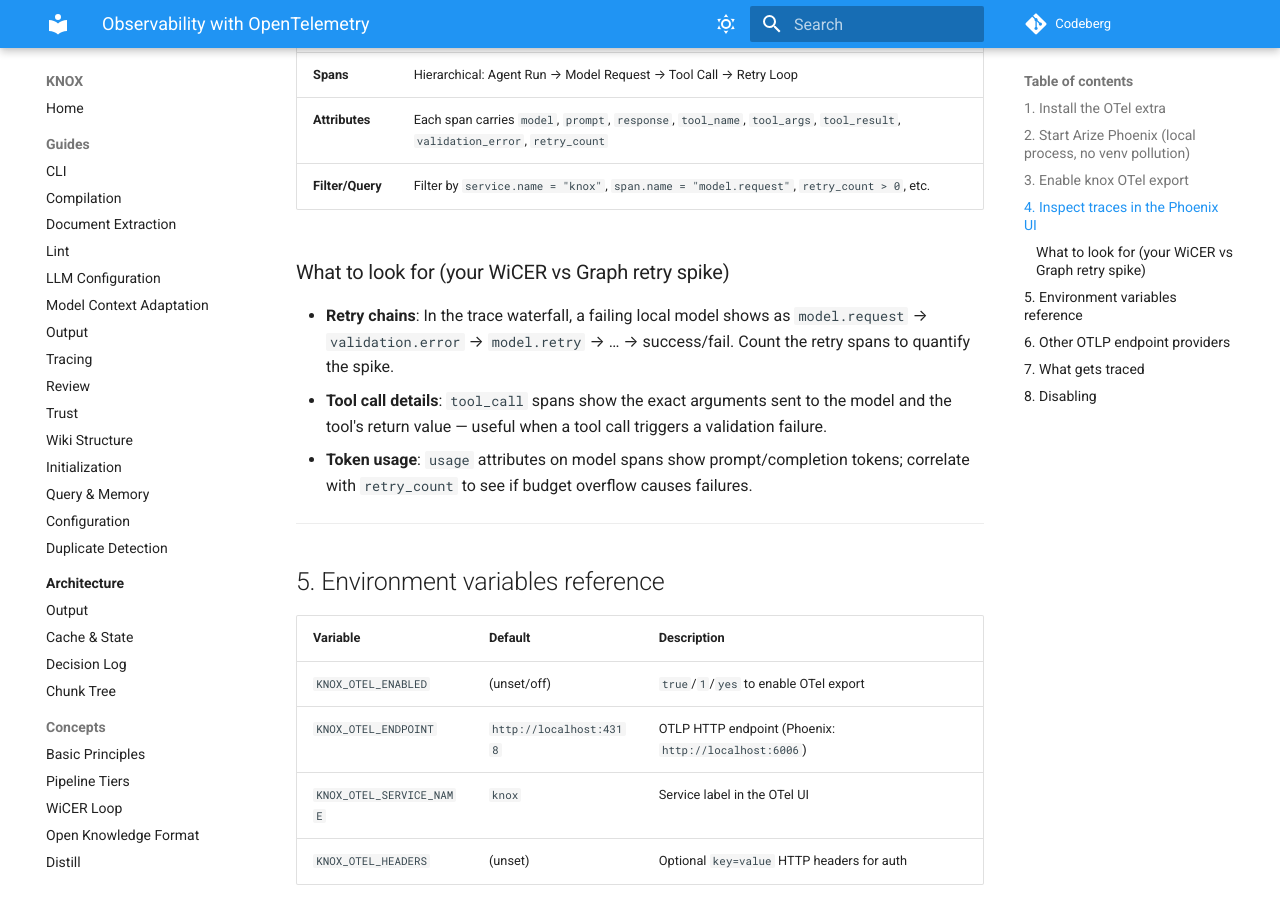
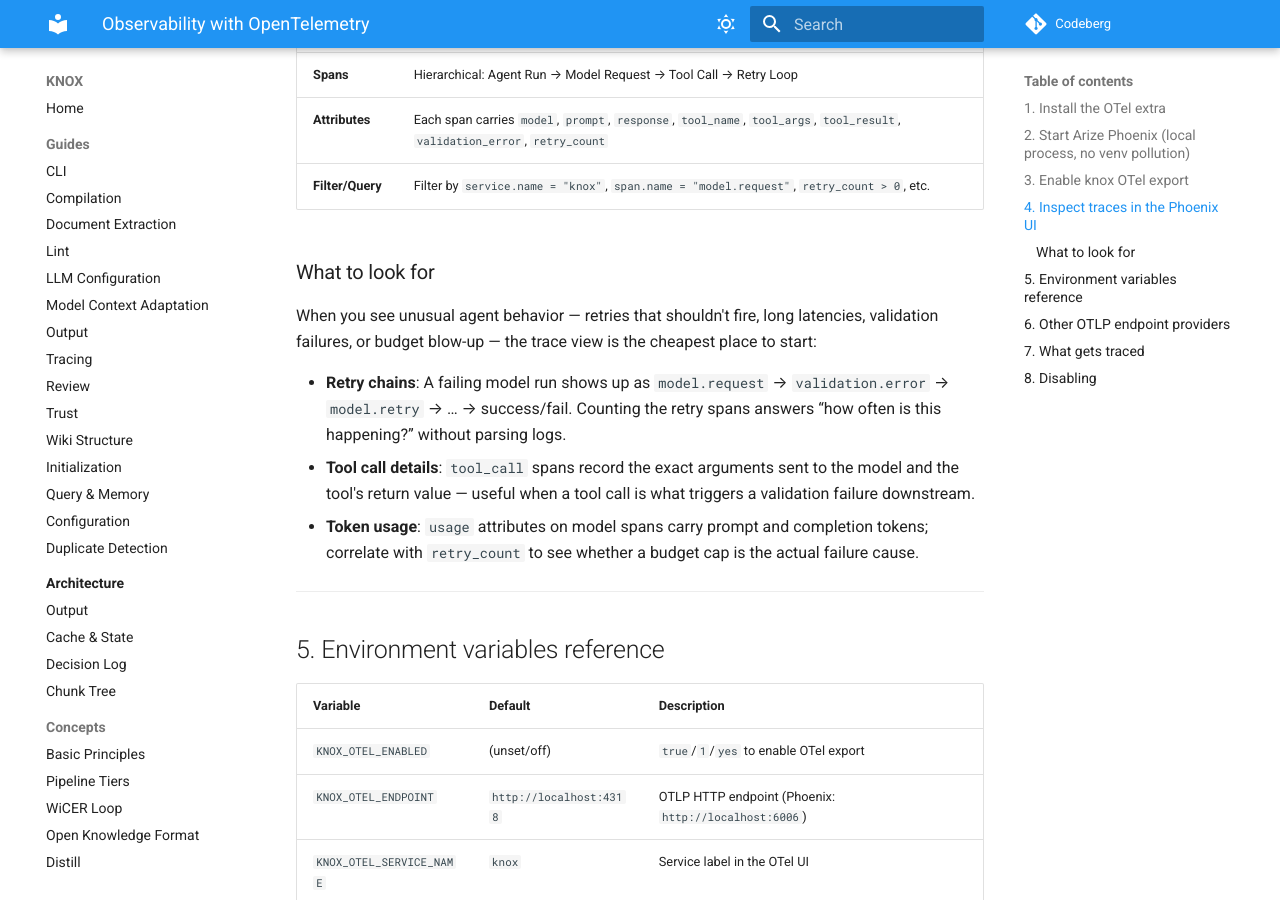
Before and after one commit to jr2804/kompend, an MkDocs documentation site: the page built from docs/guides/observability.md, in a window 1280 px wide and 900 px high, scrolled down 1544 px. Built offline with MkDocs 1.6.1 and Material for MkDocs 9.7.7, drawn with Linux system fonts in a browser that asks for light colours.

Commit message:
📝 docs: add config check guide + generalize observability guide (remove WiCER-specific case)

```diff
--- a/docs/guides/observability.md
+++ b/docs/guides/observability.md
@@ -73,16 +73,22 @@ Open `http://localhost:6006` in your browser. You'll see:
 | **Attributes** | Each span carries `model`, `prompt`, `response`, `tool_name`, `tool_args`, `tool_result`, `validation_error`, `retry_count` |
 | **Filter/Query** | Filter by `service.name = "knox"`, `span.name = "model.request"`, `retry_count > 0`, etc. |
 
-### What to look for (your WiCER vs Graph retry spike)
+### What to look for
 
-- **Retry chains**: In the trace waterfall, a failing local model shows as
+When you see unusual agent behavior — retries that shouldn't fire, long
+latencies, validation failures, or budget blow-up — the trace view is the
+cheapest place to start:
+
+- **Retry chains**: A failing model run shows up as
   `model.request` → `validation.error` → `model.retry` → … → success/fail.
-  Count the retry spans to quantify the spike.
-- **Tool call details**: `tool_call` spans show the exact arguments sent to
-  the model and the tool's return value — useful when a tool call triggers
-  a validation failure.
-- **Token usage**: `usage` attributes on model spans show prompt/completion
-  tokens; correlate with `retry_count` to see if budget overflow causes failures.
+  Counting the retry spans answers “how often is this happening?” without
+  parsing logs.
+- **Tool call details**: `tool_call` spans record the exact arguments sent
+  to the model and the tool's return value — useful when a tool call is
+  what triggers a validation failure downstream.
+- **Token usage**: `usage` attributes on model spans carry prompt and
+  completion tokens; correlate with `retry_count` to see whether a budget
+  cap is the actual failure cause.
 
 ---
 
```
Also changed, not shown: docs/guides/cli.md (+1 -0 lines), docs/guides/configuration.md (+32 -0 lines), src/knox/cli/cmds/AGENTS.md (+4 -0 lines), src/knox/core/config/AGENTS.md (+8 -0 lines).
